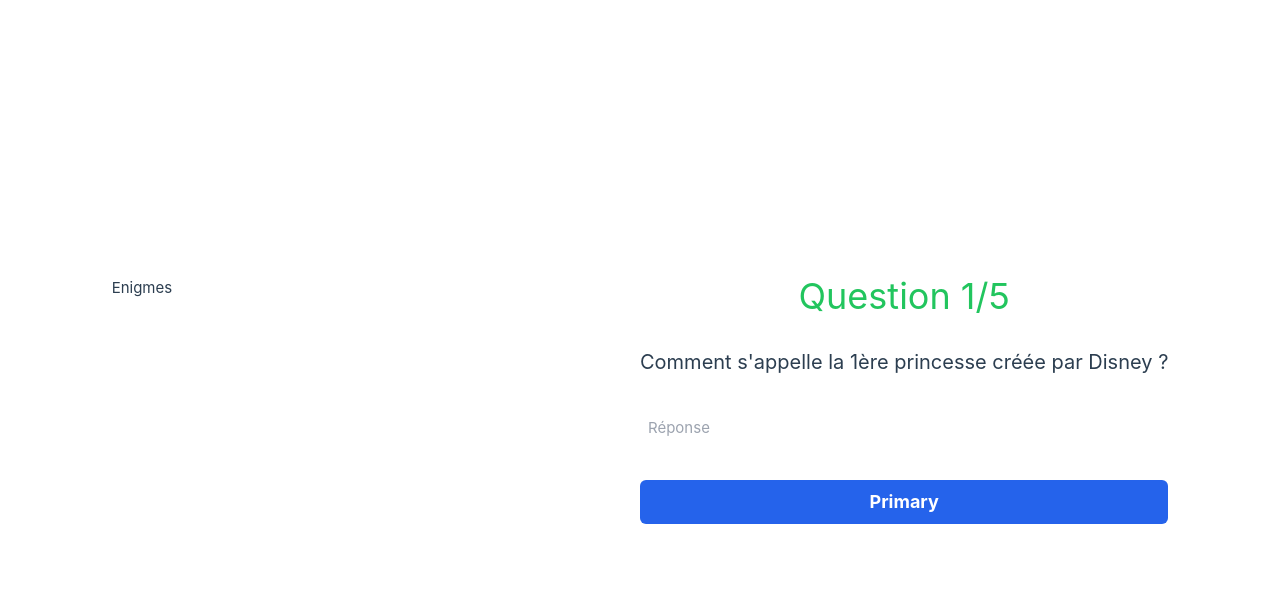
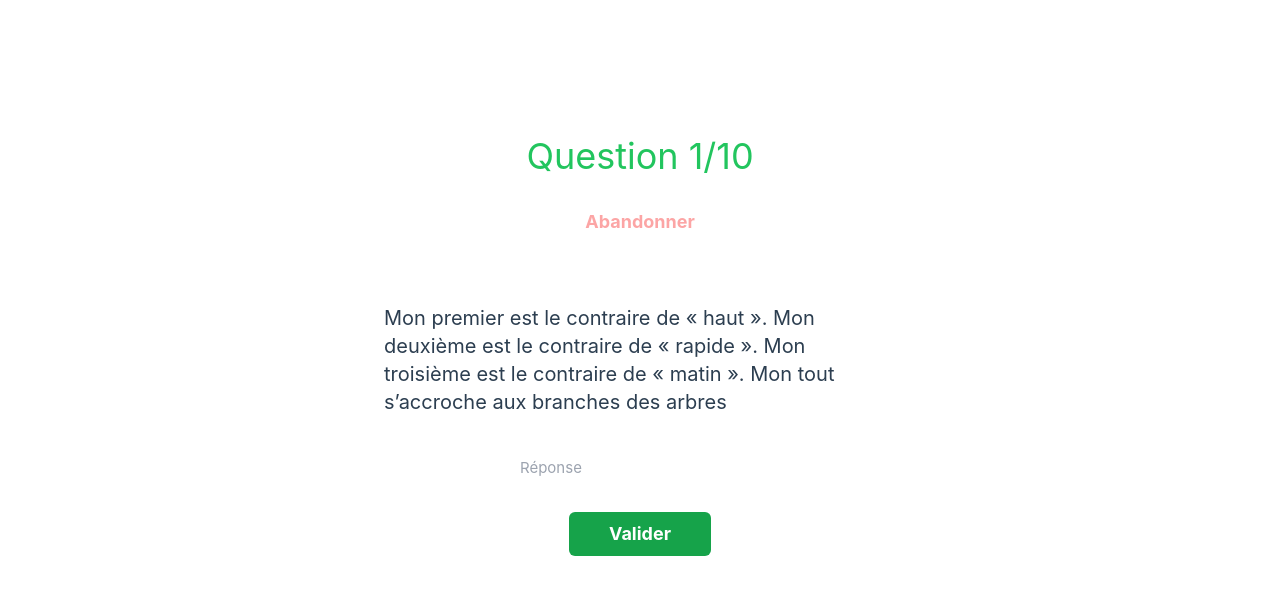
Before and after one commit to DjibrilNaji/enigme-game, a Vue app: page / in a window 1280 px wide. Shown: the top 594 px of the page. Built offline with nearby package versions, Linux system fonts and the light colour scheme.

Commit message:
Second commit

```diff
--- a/index.html
+++ b/index.html
@@ -15,7 +15,7 @@
     <title>Vite App</title>
   </head>
 
-  <body class="">
+  <body class="flex">
     <div id="app"></div>
 
     <script type="module" src="/src/main.js"></script>
--- /dev/null
+++ b/questions.json
@@ -0,0 +1,52 @@
+[
+  {
+    "id": 1,
+    "question": "Mon premier est le contraire de « haut ». Mon deuxième est le contraire de « rapide ». Mon troisième est le contraire de « matin ». Mon tout s’accroche aux branches des arbres",
+    "reponse": "balançoire"
+  },
+  {
+    "id": 2,
+    "question": "Mon premier est entre 1 et 3. Mon deuxième est l’inverse de la mort. Mon troisième est l’inverse de flou. Mon tout est un jeu verbal.",
+    "reponse": "devinette"
+  },
+  {
+    "id": 3,
+    "question": "Mon premier est un arbre de la forêt qui possède des feuilles en aiguilles persistantes. Mon deuxième est un récipient servant à transporter des matières.Mon tout est utilisé par les peintres.",
+    "reponse": "pinceau"
+  },
+  {
+    "id": 4,
+    "question": "Mon premier est un animal qui mange des souris. Mon deuxième est un animal qui vit dans les égouts. Mon troisième est un chiffre entre un et cinq. Mon tout est ce que je suis en train de faire.",
+    "reponse": "charade"
+  },
+  {
+    "id": 5,
+    "question": "Mon premier est le contraire de « haut ». Mon deuxième est le contraire de « tard ». Mon tout se déplace sur l’eau",
+    "reponse": "bateau"
+  },
+  {
+    "id": 6,
+    "question": "Mon premier est une note de musique.Mon deuxième n’est pas épais. Mon tout est un animal qui vit dans l’eau",
+    "reponse": "dauphin"
+  },
+  {
+    "id": 7,
+    "question": "Mon premier est le contraire de « dur ». Mon deuxième est une espèce de poisson. Mon tout est un animal.",
+    "reponse": "mouton"
+  },
+  {
+    "id": 8,
+    "question": "Mon premier dure 365 jours. Mon deuxième pond des œufs. Mon tout sert à faire de la lumière",
+    "reponse": "ampoule"
+  },
+  {
+    "id": 9,
+    "question": "Mon premier est le contraire de « froid ». Mon deuxième est le quart de 28. Mon tout est un sous-vêtement.",
+    "reponse": "chaussette"
+  },
+  {
+    "id": 10,
+    "question": "Mon premier sert à faire cuire des aliments. Mon deuxième n’arrive qu’une seule fois dans une vie. Mon tout permet de faire rentrer de la lumière dans une maison.",
+    "reponse": "fenêtre"
+  }
+]
--- a/src/App.vue
+++ b/src/App.vue
@@ -1,36 +1,151 @@
-<script setup>
-import { RouterLink, RouterView } from "vue-router";
-</script>
+<script setup></script>
 
 <template>
-  <header>
-    <div>Enigmes</div>
+  <header class="flex justify-center text-4xl mb-5 text-white">
+    <div class="pb-3">Enigmes</div>
   </header>
 
-  <main>
-    <div class="flex flex-col gap-8">
-      <p class="flex justify-center text-4xl text-green-500">Question 1/5</p>
+  <main v-if="currentQuestion">
+    <div class="flex flex-col gap-8 w-[40vw]">
+      <div
+        v-if="reponseCorrect"
+        class="alert alert-success flex justify-center text-xl p-2"
+        role="alert"
+      >
+        Bravo , continuez !
+      </div>
 
-      <p class="flex justify-center text-xl">
-        Comment s'appelle la 1ère princesse créée par Disney ?
+      <p class="flex justify-center text-4xl text-green-500">
+        Question {{ questionNumber }}/{{ totalQuestions }}
       </p>
-
-      <input
-        type="text"
-        class="rounded-md p-2 text-black"
-        placeholder="Réponse"
-        aria-label="Réponse"
-        aria-describedby="basic-addon2"
-      />
 
       <button
         type="button"
-        class="bg-blue-600 rounded-md px-3 py-2 text-lg font-bold text-white"
+        class="text-lg font-bold text-red-300"
+        @click=""
+        v-if="!reponseCorrect"
       >
-        Primary
+        Abandonner
       </button>
+
+      <div
+        class="bg-green-400 pt-1 rounded-2xl duration-300 ease-linear"
+        :style="{
+          width: `${(score / totalQuestions) * 100}%`,
+        }"
+      ></div>
+
+      <p class="flex justify-center text-xl">
+        {{ currentQuestion.question }}
+      </p>
+
+      <div
+        v-if="reponseCorrect == false"
+        class="alert alert-danger flex justify-center text-xl p-2"
+        role="alert"
+      >
+        Mauvaise réponse !
+      </div>
+
+      <form class="flex flex-col items-center" @submit.prevent="checkReponse">
+        <div class="flex">
+          <input
+            type="text"
+            class="rounded-md text-black px-8 py-2 mb-4"
+            placeholder="Réponse"
+            v-model="userReponse"
+          />
+        </div>
+
+        <p class="mb-4" v-if="reponseCorrect">
+          La réponse est : test {{ reponse }}
+        </p>
+
+        <button
+          type="button"
+          class="bg-green-600 rounded-md text-lg font-bold text-white px-10 py-2"
+          @click="checkReponse"
+        >
+          Valider
+        </button>
+      </form>
     </div>
+  </main>
+
+  <main v-else>
+    <div class="flex flex-col gap-8 mb-6">
+      <p class="flex justify-center text-4xl text-green-500">
+        Score : {{ score }}
+      </p>
+      <div
+        class="bg-green-400 pt-1 rounded-2xl duration-300 ease-linear"
+        :style="{
+          width: `${(score / totalQuestions) * 100}%`,
+        }"
+      ></div>
+    </div>
+
+    <button
+      type="button"
+      class="bg-green-600 rounded-md px-3 py-2 text-lg font-bold text-white mx-32"
+      @click="replayGame"
+    >
+      Recommencer
+    </button>
   </main>
 </template>
 
-<style scoped></style>
+<script>
+export default {
+  data() {
+    return {
+      questions: [],
+      questionNumber: 1,
+      totalQuestions: 0,
+      currentQuestion: "",
+      userReponse: "",
+      reponseCorrect: null,
+      score: 0,
+    };
+  },
+
+  async mounted() {
+    const questions = await fetch("/questions.json");
+    const data = await questions.json();
+
+    this.questions = data;
+    this.totalQuestions = this.questions.length;
+
+    this.currentQuestion = this.questions.find(
+      (question) => question.id === this.questionNumber
+    );
+  },
+
+  methods: {
+    checkReponse: function () {
+      if (
+        this.userReponse.toLowerCase() ===
+        this.currentQuestion.reponse.toLowerCase()
+      ) {
+        this.reponseCorrect = true;
+        this.questionNumber++;
+        this.userReponse = "";
+        this.currentQuestion = this.questions.find(
+          (question) => question.id === this.questionNumber
+        );
+        this.score++;
+      } else {
+        this.reponseCorrect = false;
+      }
+    },
+
+    replayGame: function () {
+      this.reponseCorrect = null;
+      this.questionNumber = 1;
+      this.currentQuestion = this.questions.find(
+        (question) => question.id === this.questionNumber
+      );
+    },
+  },
+};
+</script>
--- a/src/assets/base.css
+++ b/src/assets/base.css
@@ -65,8 +65,9 @@
   background: var(--color-background);
   transition: color 0.5s, background-color 0.5s;
   line-height: 1.6;
-  font-family: Inter, -apple-system, BlinkMacSystemFont, 'Segoe UI', Roboto, Oxygen, Ubuntu,
-    Cantarell, 'Fira Sans', 'Droid Sans', 'Helvetica Neue', sans-serif;
+  font-family: Inter, -apple-system, BlinkMacSystemFont, "Segoe UI", Roboto,
+    Oxygen, Ubuntu, Cantarell, "Fira Sans", "Droid Sans", "Helvetica Neue",
+    sans-serif;
   font-size: 15px;
   text-rendering: optimizeLegibility;
   -webkit-font-smoothing: antialiased;
--- a/src/assets/main.css
+++ b/src/assets/main.css
@@ -1,4 +1,4 @@
-@import './base.css';
+@import "./base.css";
 
 #app {
   max-width: 1280px;
@@ -20,16 +20,3 @@
     background-color: hsla(160, 100%, 37%, 0.2);
   }
 }
-
-@media (min-width: 1024px) {
-  body {
-    display: flex;
-    place-items: center;
-  }
-
-  #app {
-    display: grid;
-    grid-template-columns: 1fr 1fr;
-    padding: 0 2rem;
-  }
-}
```
Also changed, not shown: 1 other file (tests, documents, lock files or other folders).
